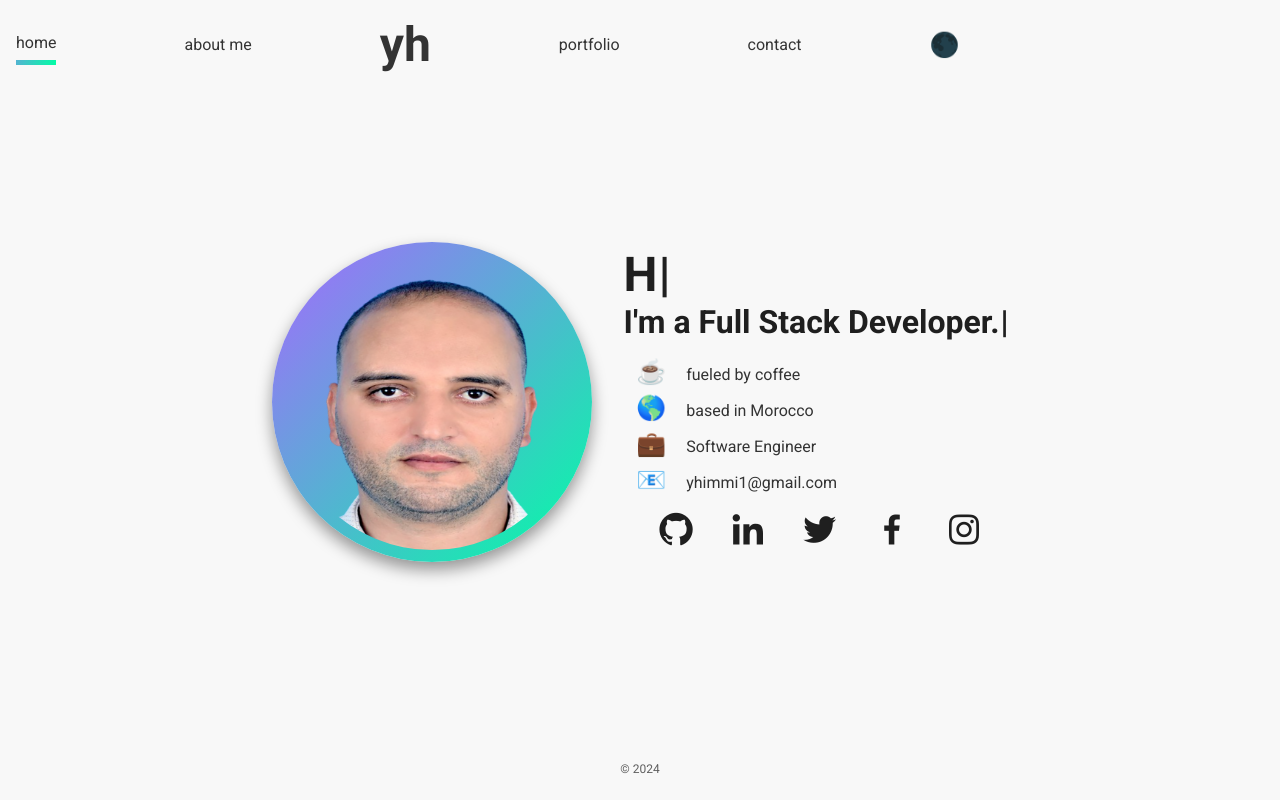
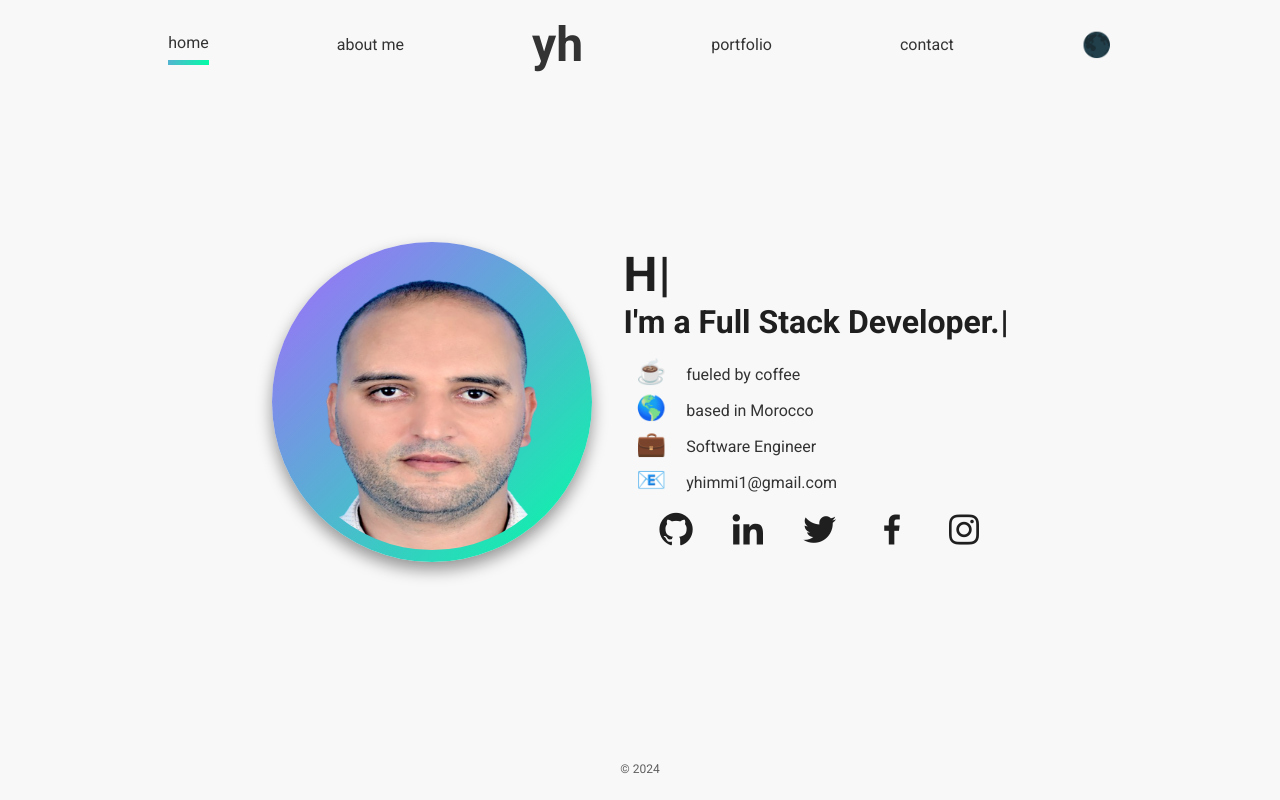
Before and after one commit to youssefamjad1/YHPortfolio, a React (Create React App) app: page / in a window 1280 px wide. Built offline with nearby package versions, Linux system fonts and the light colour scheme.

Commit message:
fixing issues

```diff
--- a/src/components/Navbar.module.scss
+++ b/src/components/Navbar.module.scss
@@ -3,7 +3,7 @@
 nav {
   width: 100%;
   display: flex;
-  justify-content: space-between; // Use space-between to push the burger menu to the left
+  justify-content: space-between;
   align-items: center;
   padding: 1rem;
   transition: all 400ms;
@@ -21,14 +21,13 @@ nav {
   .burgerMenu {
     display: none;
 
-    @media (max-width: 768px) {
+    @media (max-width: 900px) {
       display: flex;
       flex-direction: column;
       justify-content: center;
-      align-items: flex-start;  // Align items to the left
+      align-items: flex-start;
       cursor: pointer;
       margin-left: 1rem;
-    }
 
       .burgerIcon {
         width: 30px;
@@ -38,26 +37,30 @@ nav {
         transition: 0.4s;
       }
     }
+  }
 
   ul {
     display: flex;
     justify-content: center;
     align-items: center;
     gap: 2rem;
+    flex: 1; /* Allow `ul` to take available space */
+    max-width: 100%; /* Ensure `ul` does not exceed the container width */
 
-    @media (min-width: 768px) {
+    @media (min-width: 901px) {
       gap: 8rem;
     }
 
-    @media (max-width: 768px) {
+    @media (max-width: 900px) {
       display: none;
       flex-direction: column;
       position: absolute;
-      top: 60px;  // Adjust based on your burger menu height
-      left: 1rem;  // Align the dropdown to the left
-      background-color: inherit;
+      top: 60px; /* Position below the burger menu */
+      left: 0;
+      right: 0;
+      background-color: inherit; /* Inherit background color from nav */
       z-index: 1000;
-      width: auto; // Adjust width as needed
+      width: 100%; /* Ensure full width on small screens */
       padding: 0;
       box-shadow: 0 4px 8px rgba(0, 0, 0, 0.1);
       transition: all 0.3s ease-in-out;
@@ -65,7 +68,8 @@ nav {
   }
 
   .showMenu {
-    display: flex !important;
+    display: flex !important; /* Ensure the menu shows when toggled */
+    background-color: inherit; /* Ensure the menu inherits the background color */
   }
 
   li {
@@ -105,9 +109,8 @@ nav {
     display: inline-flex;
     align-items: center;
     justify-content: center;
-    margin-left: auto;
 
-    @media (max-width: 768px) {
+    @media (max-width: 900px) {
       margin-left: 0;
     }
   }
```
Lines whose indentation alone changed are shown as unchanged.
